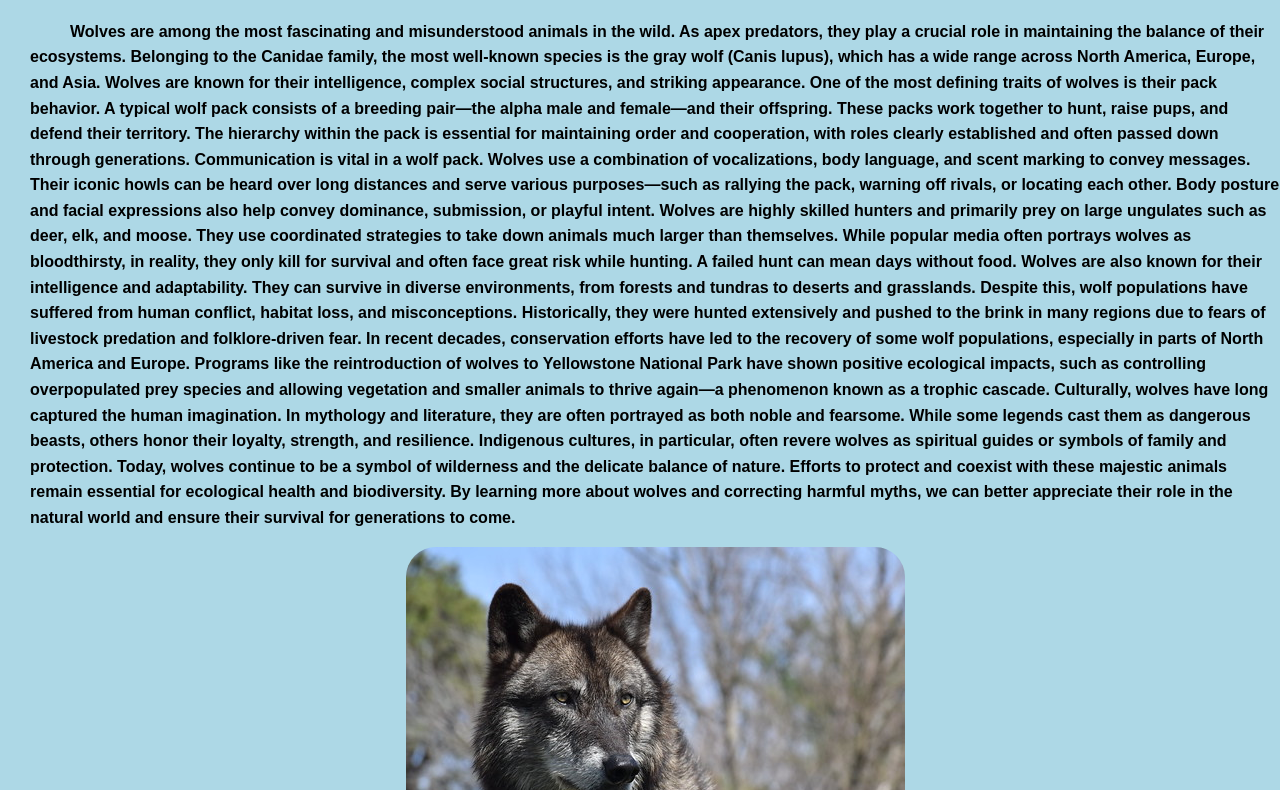
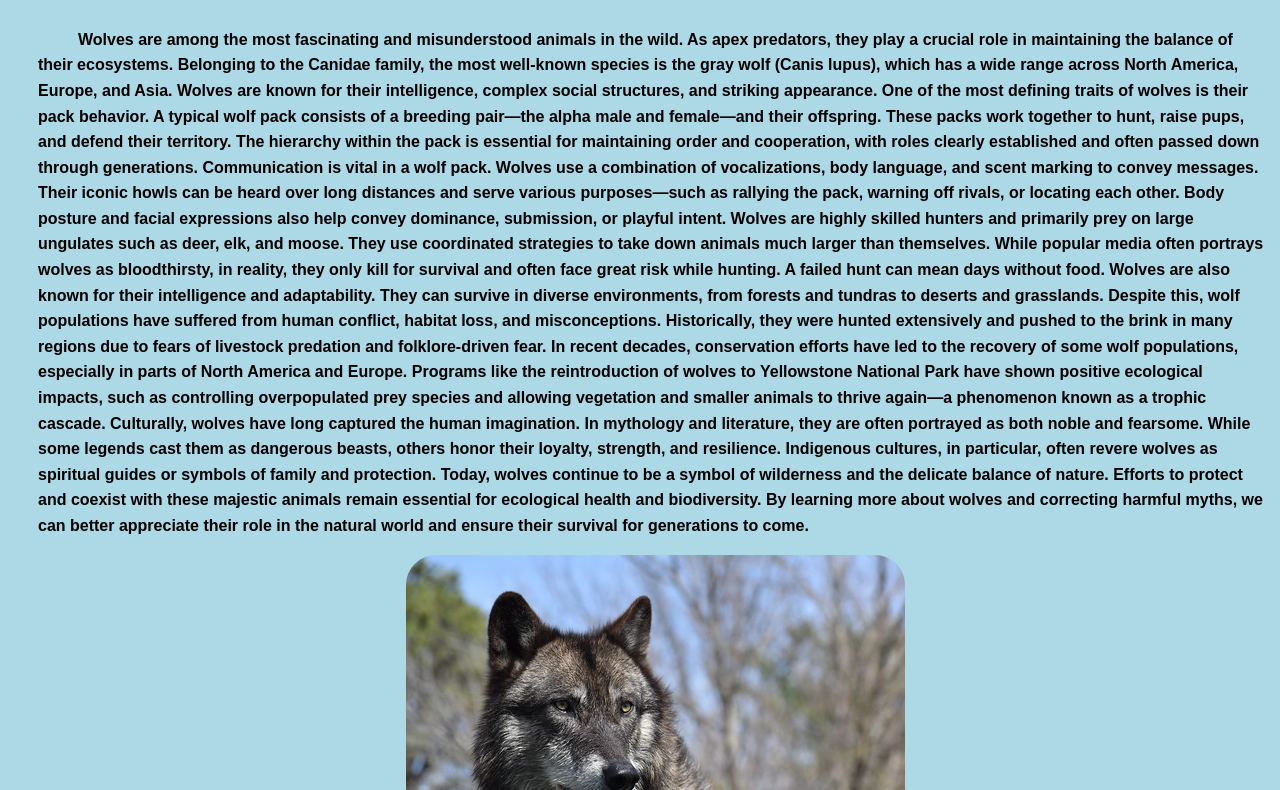
Before and after one commit to XNC-igl/Animal-facts, a plain HTML site: page index.html in a window 1280 px wide. Shown: the part 526-1316 px from the top of the page. Drawn offline with Linux system fonts and the light colour scheme.

Commit message:
Update style.css

```diff
--- a/style.css
+++ b/style.css
@@ -27,5 +27,3 @@ footer{margin:0 auto;width:100%;font-size:20px;background-color: darkseagreen;pa
 footer a{color:black;}
 
 li{padding-right: 20px;}
-
-html,body{margin: 0;}
```
